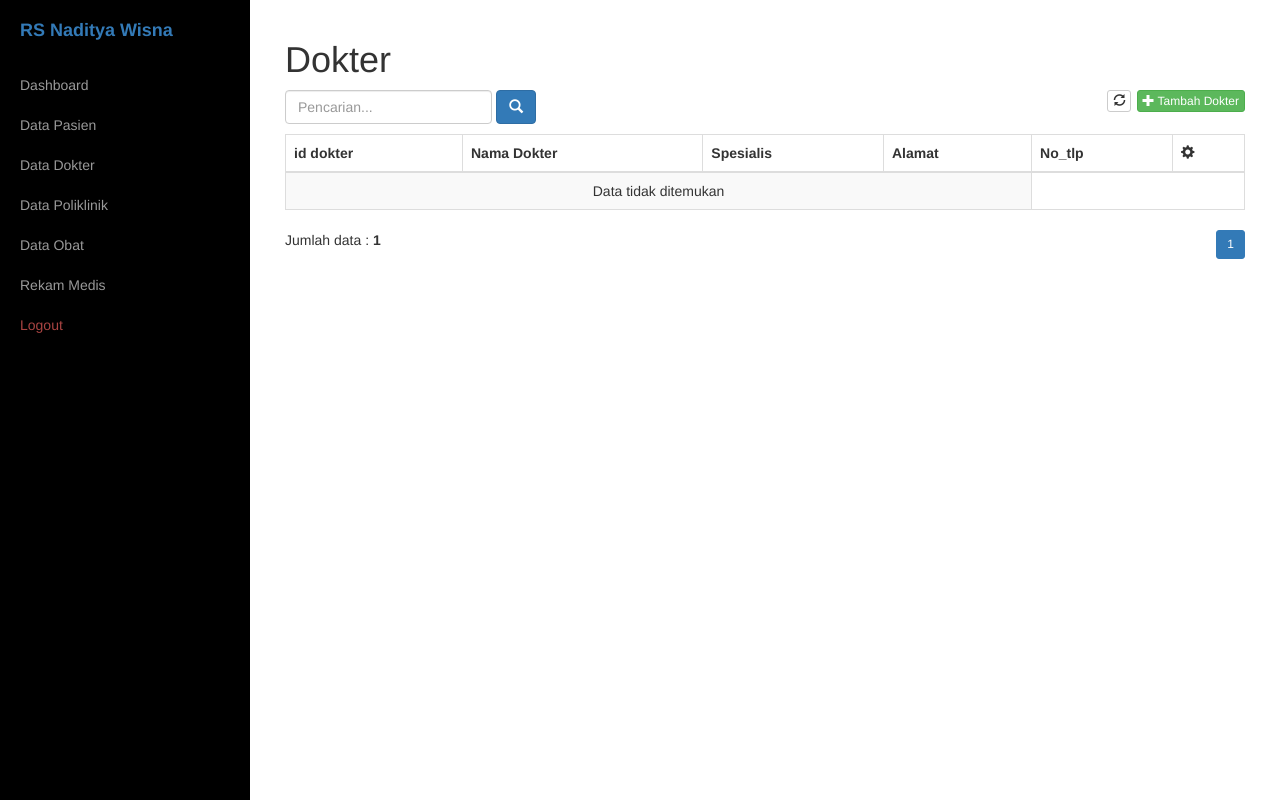
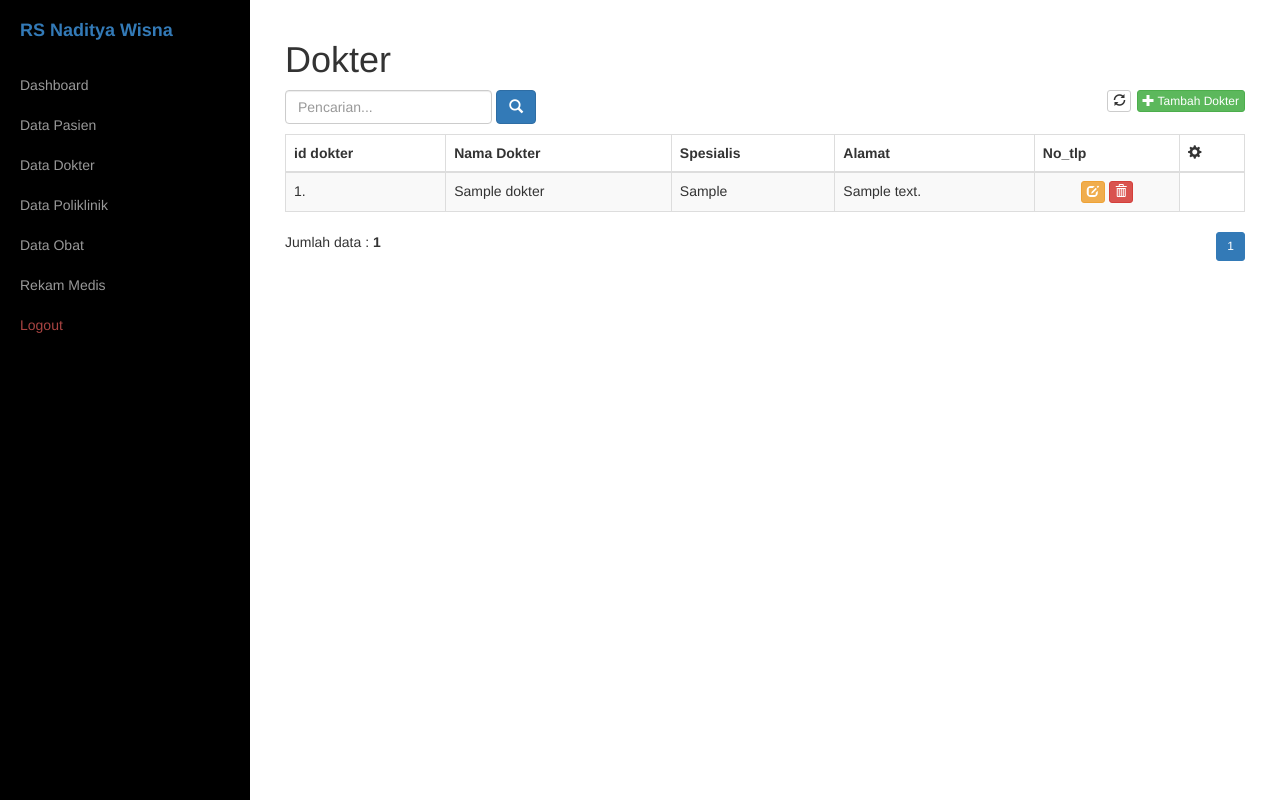
Before and after one commit to Danazzz/rekam_medis, a PHP site: page /Klp3_ProjectWeb/dokter/data.php in a window 1280 px wide. Run offline with PHP 8.4, Linux system fonts and the light colour scheme; a user stored in the database is signed in; tables that the repository leaves empty hold one stand-in row (values such as "Sample post"); data that the repository does not hold is empty.

Commit message:
pull origin pasien dan dokter

```diff
--- a/_header.php
+++ b/_header.php
@@ -35,7 +35,7 @@
             <a href="#">Data Pasien</a>
         </li>
         <li>
-            <a href="#">Data Dokter</a>
+            <a href="<?=base_url('dokter/data.php')?>">Data Dokter</a>
         </li>
         <li>
             <a href="#">Data Poliklinik</a>
--- a/dokter/data.php
+++ b/dokter/data.php
@@ -62,15 +62,15 @@
 							$no = $posisi + 1;
 						}
 
-						$sql_obat = mysqli_query($con, $query) or die(mysqli_error($con));
+						$sql_dokter = mysqli_query($con, $query) or die(mysqli_error($con));
 						if(mysqli_num_rows($sql_dokter) > 0){
-							while($data = mysqli_fetch_array($sql_obat)){ ?>
+							while($data = mysqli_fetch_array($sql_dokter)){ ?>
 								<tr>
 									<td><?= $no++; ?>.</td>
 									<td><?= $data['nama_dokter']; ?></td>
 									<td><?= $data['spesialis']; ?></td>
                                     <td><?= $data['alamat']; ?></td>
-                                    <td><?= $data['no_tlp']; ?></td>
+                                    <!-- <td><?= $data['no_tlp']; ?></td> -->
 									<td class="text-center">
 										<a href="edit.php?id=<?= $data['id_dokter'] ?>" class="btn btn-warning btn-xs"><i class="glyphicon glyphicon-edit"></i></a>
 										<a href="del.php?id=<?= $data['id_dokter'] ?>" onclick="return confirm('Yakin akan menghapus data?')" class="btn btn-danger btn-xs"><i class="glyphicon glyphicon-trash"></i></a>
--- a/dokter/edit.php
+++ b/dokter/edit.php
@@ -11,13 +11,13 @@
                 <div class="col-lg-6 col-lg-offset-3">
                     <?php
                     $id = @$_GET['id'];
-                    $sql_obat = mysqli_query($con, "SELECT * FROM tb_dokter WHERE id_dokter = '$id'") or die (mysqli_error($con));
+                    $sql_dokter = mysqli_query($con, "SELECT * FROM tb_dokter WHERE id_dokter = '$id'") or die (mysqli_error($con));
                     $data = mysqli_fetch_array($sql_dokter);
                     ?>
                     <form action="proses.php" method="post">
                         <div class="form-group">
                             <label for="nama">Nama Dokter</label>
-                            <input type="hidden" name="id" value="<?=$data['id_obat']?>">
+                            <input type="hidden" name="id" value="<?=$data['id_dokter']?>">
                             <input type="text" name="nama" id="nama" value="<?=$data['nama_dokter']?>" class="form-control" required autofocus>
                         </div>
                         <div class="form-group">
--- a/dokter/proses.php
+++ b/dokter/proses.php
@@ -9,7 +9,7 @@
     $uuid = Uuid::uuid4()->toString();
     $nama = trim(mysqli_real_escape_string($con, $_POST['nama']));
     $spesialis = trim(mysqli_real_escape_string($con, $_POST['spesialis']));
-    mysqli_query($con,"INSERT INTO tb_obat(id_dokter, nama_dokter, spesialis) VALUES ('$uuid', '$nama', '$spesialis')") or die (mysqli_error($con));
+    mysqli_query($con,"INSERT INTO tb_dokter(id_dokter, nama_dokter, spesialis) VALUES ('$uuid', '$nama', '$spesialis')") or die (mysqli_error($con));
     echo "<script>window.location='data.php';</script>";
 }
 else if(isset($_POST['edit'])) {
```
